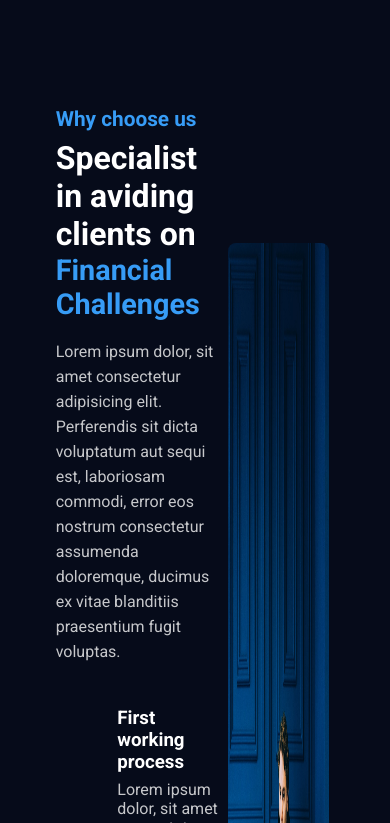
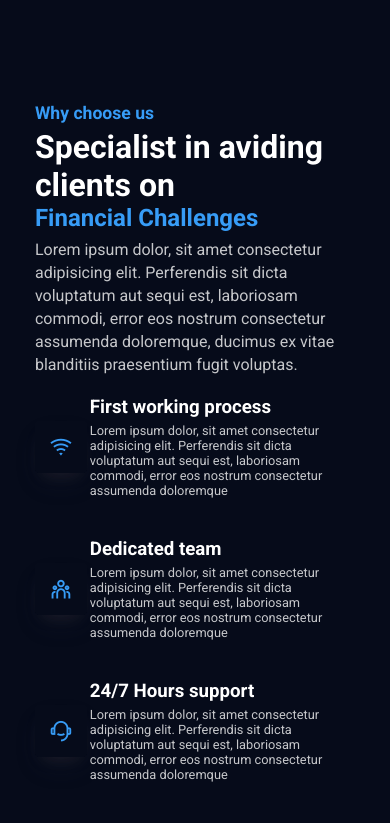
Before and after one commit to MoniruzzamanBillal/Agency-app, a React (Create React App) app: page / in a window 390 px wide. Shown: the part 2061-2884 px from the top of the page. Built offline with nearby package versions, Linux system fonts and the light colour scheme.

Commit message:
responsive 1.2 service section done

```diff
--- a/src/Components/About/About.css
+++ b/src/Components/About/About.css
@@ -1,7 +1,6 @@
 .AboutContainer {
   /* border: 1px solid red; */
   /* background-color: bisque; */
-
   margin-bottom: 90px;
 }
 
@@ -11,7 +10,6 @@
   padding: 8px;
   display: grid;
   width: 88%;
-  /* grid-template-columns: repeat(2, 1fr); */
   grid-template-columns: 1.5fr 1fr;
   justify-content: space-between;
   align-items: center;
@@ -25,6 +23,7 @@
 }
 
 .AboutTopHeading {
+  /* background-color: pink; */
   color: var(--primary-color);
   padding-bottom: 8px;
   font-size: 1.3rem;
@@ -45,7 +44,7 @@
 .AboutBody {
   /* border: 1px solid black; */
   /* background-color: rgb(21, 0, 255); */
-  padding: 5px;
+  padding: 2px;
 }
 
 .AboutBodyContainer {
@@ -59,7 +58,8 @@
 }
 
 .AboutBodyLeft {
-  background: var(--icon-bg);
+  /* background-color: rgb(217, 0, 255); */
+  /* background: var(--icon-bg); */
   width: 65px;
   height: 65px;
   display: flex;
@@ -81,9 +81,10 @@
 }
 
 .AboutBodyRight {
+  /* background-color: rgb(94, 255, 0); */
+  /* border: 1px solid black; */
   width: 86%;
-  /* background-color: royalblue; */
-  padding-left: 6px;
+  padding-left: 4px;
 }
 
 .AboutBodyRightHeading {
@@ -95,12 +96,11 @@
 }
 
 .AboutRight {
-  /* width: 80%; */
+  /* background-color: red; */
   width: 90%;
   height: 86%;
   margin: auto;
-  padding-top: 10px;
-  /* background-color: red; */
+  padding-top: 8px;
 }
 
 .AboutRightPic {
@@ -114,3 +114,159 @@
   height: 100%;
   border-radius: 8px;
 }
+
+/* media query  */
+
+@media (max-width: 1016px) {
+  .AboutContainer {
+    margin-bottom: 10px;
+    /* background-color: aqua; */
+  }
+  .AboutWrapper {
+    padding: 6px;
+    width: 97%;
+    grid-template-columns: 1fr 1fr;
+    justify-content: space-evenly;
+  }
+
+  .AboutBodyLeft {
+    width: 52px;
+    height: 52px;
+  }
+
+  .AboutBodyLeft i {
+    font-size: 1.5rem;
+  }
+
+  .AboutBodyRight {
+    width: 84%;
+    padding-left: 3px;
+  }
+
+  .AboutBodyRightHeading {
+    padding-bottom: 5px;
+  }
+
+  .AboutTopHeading {
+    padding-bottom: 5px;
+    font-size: 1.1rem;
+  }
+
+  .AboutHeadingHighlight {
+    padding-bottom: 12px;
+    font-size: 1.6rem;
+  }
+
+  .AboutHeadingDescription {
+    line-height: 22px;
+    padding-bottom: 12px;
+  }
+}
+
+@media (max-width: 860px) {
+  .AboutWrapper {
+    padding: 8px;
+    display: grid;
+    width: 80%;
+
+    grid-template-columns: 1.4fr;
+    align-items: center;
+    margin: 0px auto;
+  }
+
+  .AboutBodyLeft {
+    width: 62px;
+    height: 62px;
+  }
+
+  .AboutBodyLeft i {
+    font-size: 1.6rem;
+  }
+
+  .AboutBodyRight {
+    width: 86%;
+  }
+
+  .AboutHeadingHighlight {
+    padding-bottom: 12px;
+    font-size: 1.8rem;
+  }
+
+  .AboutHeadingDescription {
+    line-height: 24px;
+    padding-bottom: 1px;
+  }
+
+  .AboutRight {
+    width: 90%;
+    height: 90%;
+    margin: auto;
+    padding-top: 1px;
+  }
+
+  .AboutRightPic {
+    width: 98%;
+    height: 98%;
+    margin: auto;
+  }
+
+  .AboutRightPic img {
+    width: 100%;
+    height: 100%;
+    border-radius: 5px;
+  }
+}
+
+@media (max-width: 690px) {
+  .AboutWrapper {
+    padding: 4px;
+    width: 98%;
+  }
+}
+
+@media (max-width: 570px) {
+  .AboutBody {
+    padding: 0px;
+  }
+
+  .AboutBodyLeft {
+    width: 52px;
+    height: 52px;
+  }
+
+  .AboutBodyLeft i {
+    font-size: 1.4rem;
+  }
+
+  .AboutBodyRight {
+    width: 84%;
+    padding-left: 3px;
+  }
+
+  .AboutHeadingHighlight {
+    padding-bottom: 6px;
+    font-size: 1.5rem;
+  }
+
+  .AboutHeadingDescription {
+    line-height: 23px;
+    padding-bottom: 0px;
+  }
+
+  .AboutBodyRightDescription {
+    font-size: 0.8rem;
+  }
+
+  .AboutRight {
+    width: 80%;
+    height: 80%;
+    margin: auto;
+    padding-top: 0px;
+  }
+
+  .AboutRightPic {
+    width: 95%;
+    height: 95%;
+    margin: auto;
+  }
+}
```
